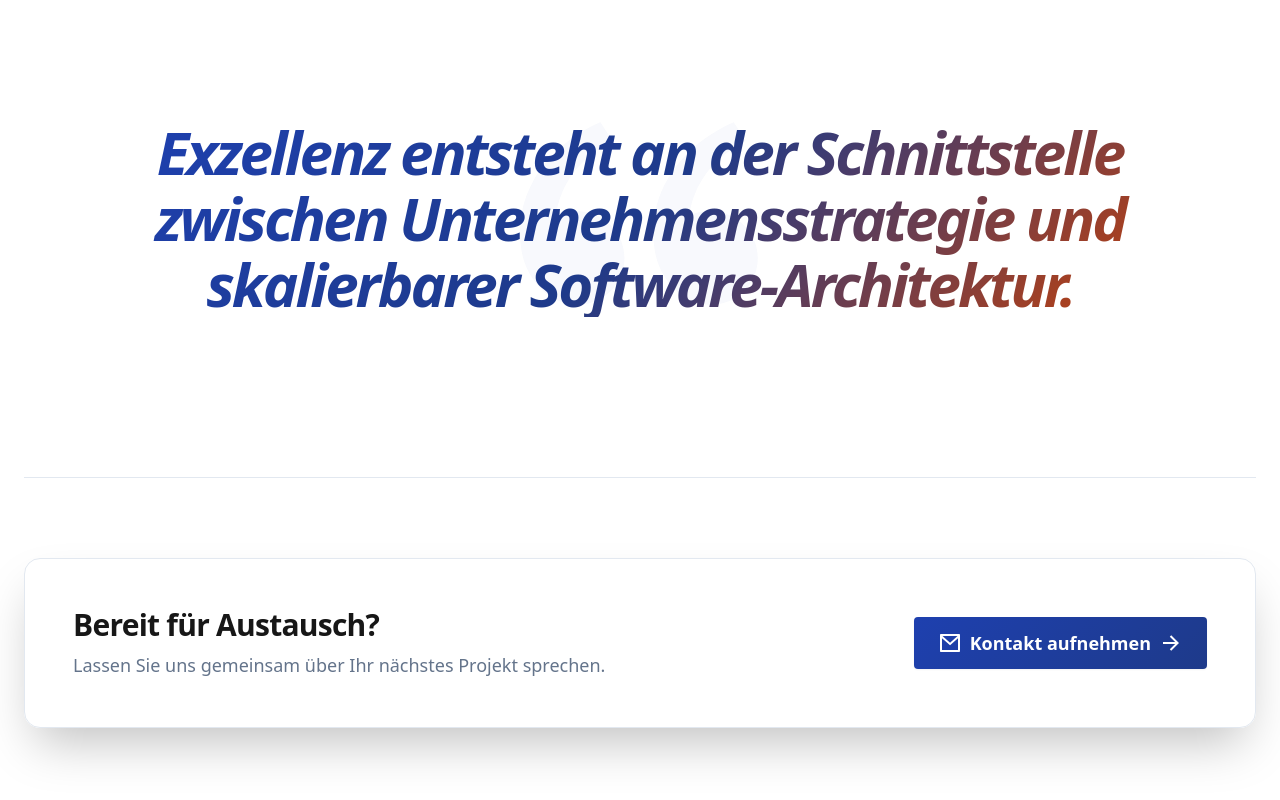
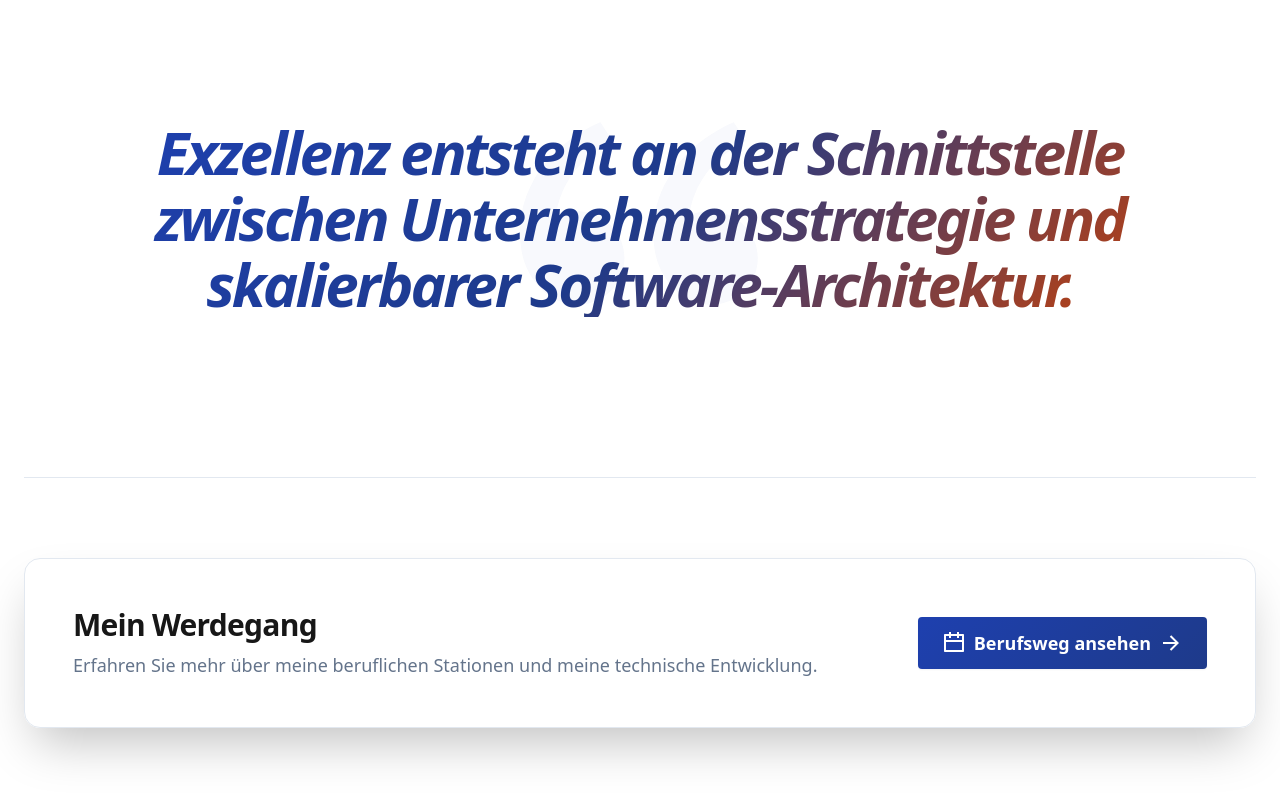
Before and after one commit to scriptlabs/andreashilgers.de, a Next.js app: page /de/about in a window 1280 px wide. Shown: the part 1918-2718 px from the top of the page. Built offline with nearby package versions, Linux system fonts and the light colour scheme.

Commit message:
feat(about): update bottom CTA to link to experience page

```diff
--- a/src/app/[lang]/about/page.tsx
+++ b/src/app/[lang]/about/page.tsx
@@ -7,7 +7,6 @@ import {
   RiShieldUserLine,
   RiLinkedinBoxFill,
   RiArrowRightLine,
-  RiMailLine,
   RiUser3Line,
   RiMapPinLine,
   RiCalendarLine,
@@ -175,18 +174,18 @@ export default async function AboutPage({ params }: { params: Promise<{ lang: st
         <div className="p-12 rounded-2xl border border-[var(--border)] bg-gradient-to-br from-[var(--card)] to-[var(--background)] flex flex-col sm:flex-row items-center justify-between gap-8 shadow-2xl">
           <div className="text-center sm:text-left">
             <h2 className="text-3xl font-black text-[var(--foreground)] mb-2 tracking-tight">
-              {lang === 'de' ? 'Bereit für Austausch?' : 'Ready to Connect?'}
+              {lang === 'de' ? 'Mein Werdegang' : 'My Career Path'}
             </h2>
             <p className="text-[var(--secondary)] text-lg">
-              {lang === 'de' ? 'Lassen Sie uns gemeinsam über Ihr nächstes Projekt sprechen.' : 'Let’s talk about your next project and how I can help.'}
+              {lang === 'de' ? 'Erfahren Sie mehr über meine beruflichen Stationen und meine technische Entwicklung.' : 'Learn more about my professional milestones and technical evolution.'}
             </p>
           </div>
           <Link
-            href={`/${lang}/contact`}
+            href={`/${lang}/experience`}
             className="btn-primary px-10 py-4 rounded-md font-bold flex items-center gap-3 shrink-0 hover:scale-[1.02] active:scale-[0.98] transition-all text-lg"
           >
-            <RiMailLine size={24} />
-            <span>{lang === 'de' ? 'Kontakt aufnehmen' : 'Get in Touch'}</span>
+            <RiCalendarLine size={24} />
+            <span>{lang === 'de' ? 'Berufsweg ansehen' : 'View Experience'}</span>
             <RiArrowRightLine size={24} />
           </Link>
         </div>
```
